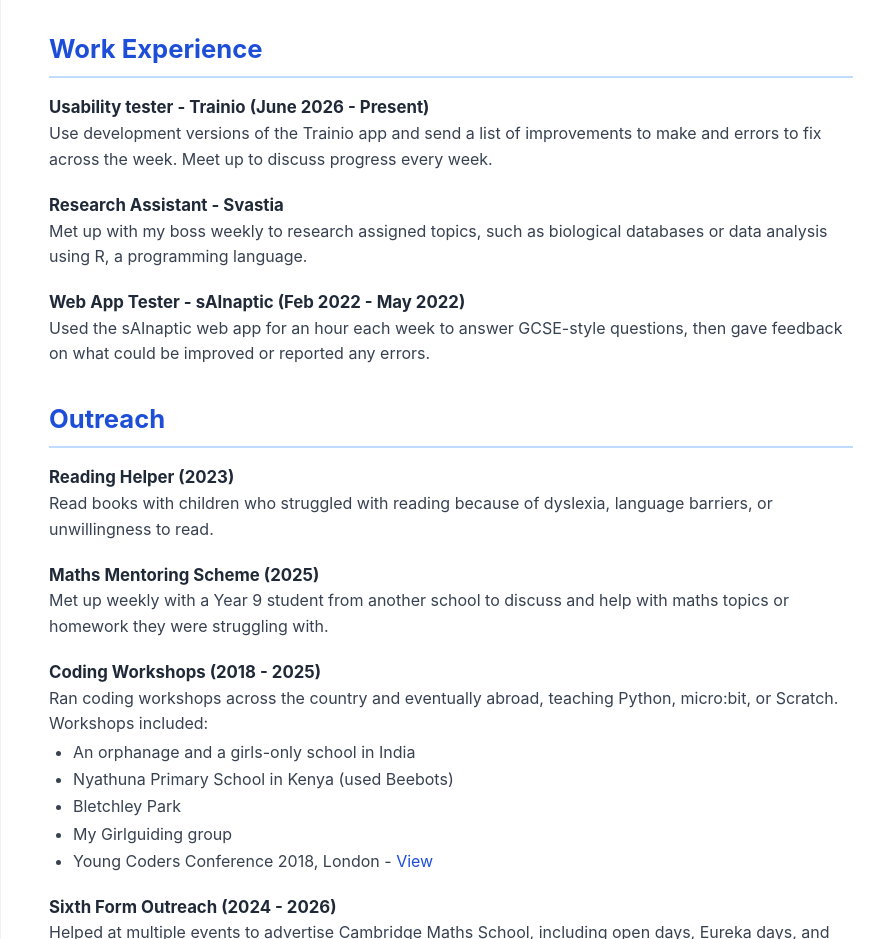
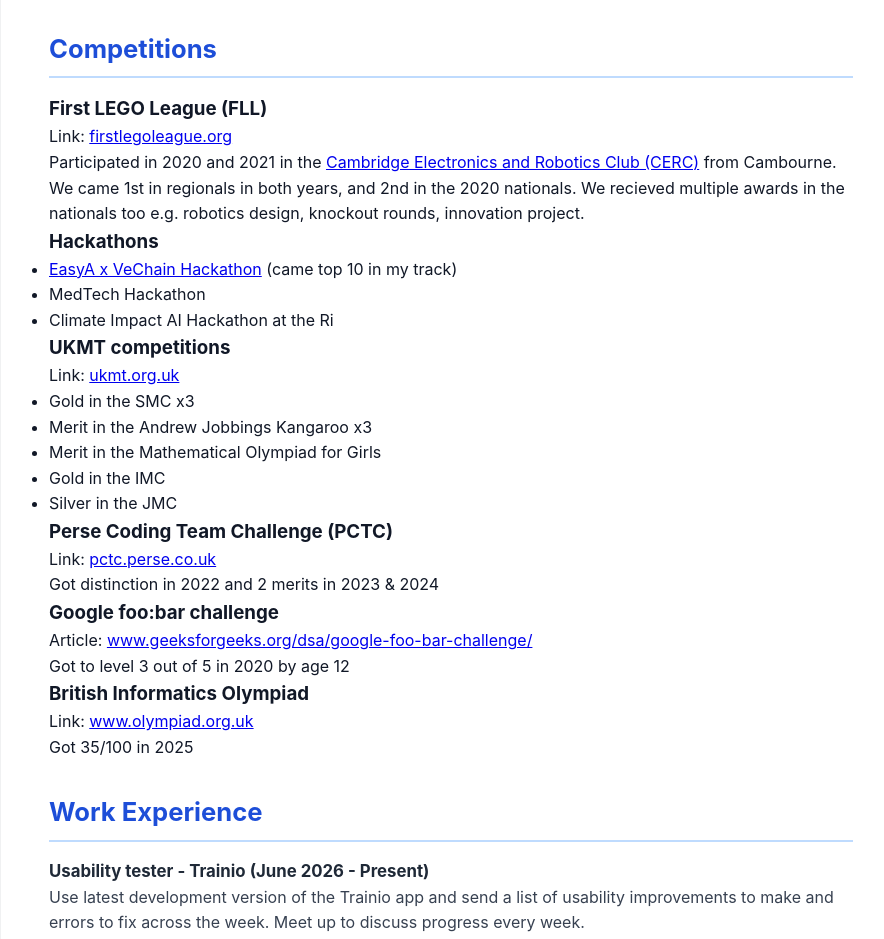
Before and after one commit to not-that-python/avni-cv, a plain HTML site: page index.html in a window 1280 px wide. Shown: the part 1825-2764 px from the top of the page, without its empty margins (189-1073 px from the left). Drawn offline with Linux system fonts and the light colour scheme.

Commit message:
populated the competitions section

```diff
--- a/index.html
+++ b/index.html
@@ -122,13 +122,64 @@
             </div>
         </section>
 
+        <!-- COMPETITIONS -->
+        <section class="section">
+            <h2>Competitions</h2>
+
+            <div class="competition-item">
+                <h3>First LEGO League (FLL)</h3>
+                <p>Link: <a href="https://firstlegoleague.org/">firstlegoleague.org</a></p>
+                <p>Participated in 2020 and 2021 in the <a href="https://www.cerc.club/">Cambridge Electronics and Robotics Club (CERC)</a> from Cambourne. We came 1st in regionals in both years, and 2nd in the 2020 nationals. We recieved multiple awards in the nationals too e.g. robotics design, knockout rounds, innovation project.</p>
+
+            </div>
+
+            <div class="competition-item">
+                <h3>Hackathons</h3>
+                <ul>
+                    <li><a href="https://www.easya.io/events/easya-x-vechain-cambridge-hackathon">EasyA x VeChain Hackathon</a> (came top 10 in my track)</li>
+                    <li>MedTech Hackathon</li>
+                    <li>Climate Impact AI Hackathon at the Ri</li>
+                </ul>
+            </div>
+
+            <div class="competition-item">
+                <h3>UKMT competitions</h3>
+                <p>Link: <a href="https://ukmt.org.uk/">ukmt.org.uk</a></p>
+                <ul>
+                    <li>Gold in the SMC x3</li>
+                    <li>Merit in the Andrew Jobbings Kangaroo x3</li>
+                    <li>Merit in the Mathematical Olympiad for Girls</li>
+                    <li>Gold in the IMC</li>
+                    <li>Silver in the JMC</li>
+                </ul>
+            </div>
+
+            <div class="competition-item">
+                <h3>Perse Coding Team Challenge (PCTC)</h3>
+                <p>Link: <a href="https://pctc.perse.co.uk/">pctc.perse.co.uk</a></p>
+                <p>Got distinction in 2022 and 2 merits in 2023 & 2024</p>
+            </div>
+
+            <div class="competition-item">
+                <h3>Google foo:bar challenge</h3>
+                <p>Article: <a href="https://www.geeksforgeeks.org/dsa/google-foo-bar-challenge/">www.geeksforgeeks.org/dsa/google-foo-bar-challenge/</a></p>
+                <p>Got to level 3 out of 5 in 2020 by age 12</p>
+            </div>
+
+            <div class="competition-item">
+                <h3>British Informatics Olympiad</h3>
+                <p>Link: <a href="https://www.olympiad.org.uk/">www.olympiad.org.uk</a></p>
+                <p>Got 35/100 in 2025</p>
+            </div>
+        </section>
+
         <!-- WORK EXPERIENCE -->
         <section class="section">
             <h2>Work Experience</h2>
 
             <div class="experience-item">
                 <h3>Usability tester - Trainio (June 2026 - Present)</h3>
-                <p>Use development versions of the Trainio app and send a list of improvements to make and errors to fix across the week. Meet up to discuss progress every week.</p>
+                <p>Use latest development version of the Trainio app and send a list of usability improvements to make and errors to fix across the week. Meet up to discuss progress every week.</p>
             </div>
 
             <div class="experience-item">
```
Also changed, not shown: todo.txt.
